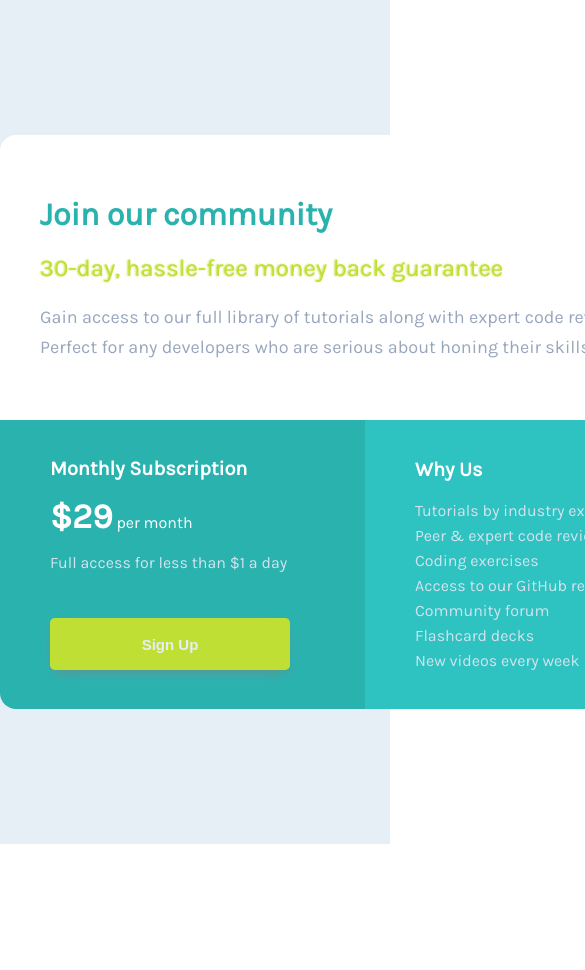
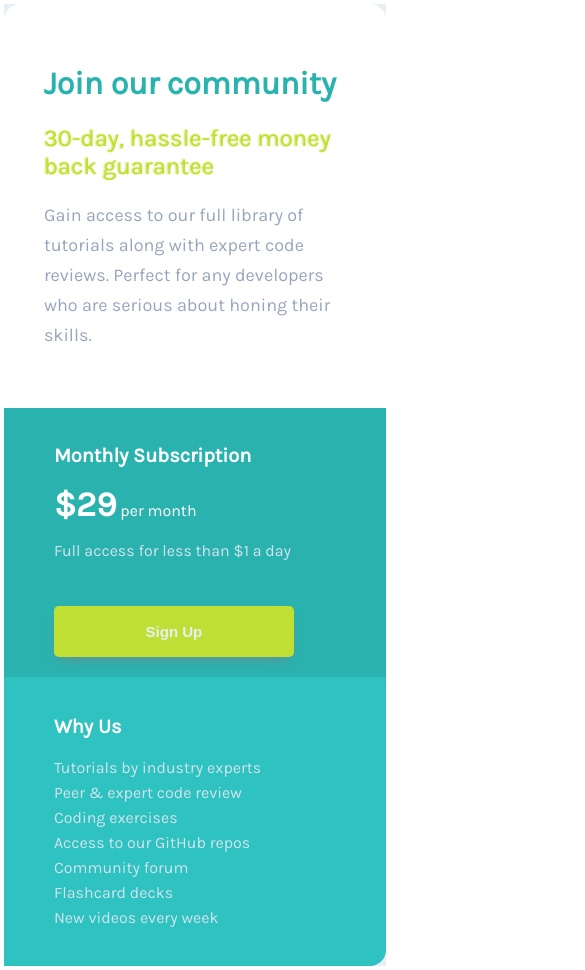
Before and after one commit to JotaJotaM1/single-price-grid, a plain HTML site: page index.html in a window 390 px wide. Shown: the top 970 px of the page, 585 px wide, since content can reach past the window. Before the commit the page ends 844 px from the top, so only its background shows below. Drawn offline with Linux system fonts and the light colour scheme.

Commit message:
responsive

```diff
--- a/css/style.css
+++ b/css/style.css
@@ -88,11 +88,20 @@ button {
 }
 
 @media (max-width: 480px) {
-    main {
-      display: grid;
-      grid-template-columns: 1fr;
-      grid-template-rows: 3fr;
 
+  main{
+    margin: 1%;
+    height: auto;
+  }
+  .containergeneral .boxtwo{
+    grid-column-start: 1;
+  grid-column-end: -1;
+  border-bottom-left-radius: 0;
+  padding: auto;
+  }
 
-    }
+  .containergeneral .boxthree{
+    grid-column-start: 1;
+  grid-column-end: -1;
   }
+}
--- a/index.html
+++ b/index.html
@@ -28,7 +28,7 @@
                 <p class="text">Tutorials by industry experts<br>
                     Peer & expert code review<br>
                     Coding exercises<br>
-                    Access to our GitHub repos
+                    Access to our GitHub repos<br>
                     Community forum<br>
                     Flashcard decks<br>
                     New videos every week</p>
```
